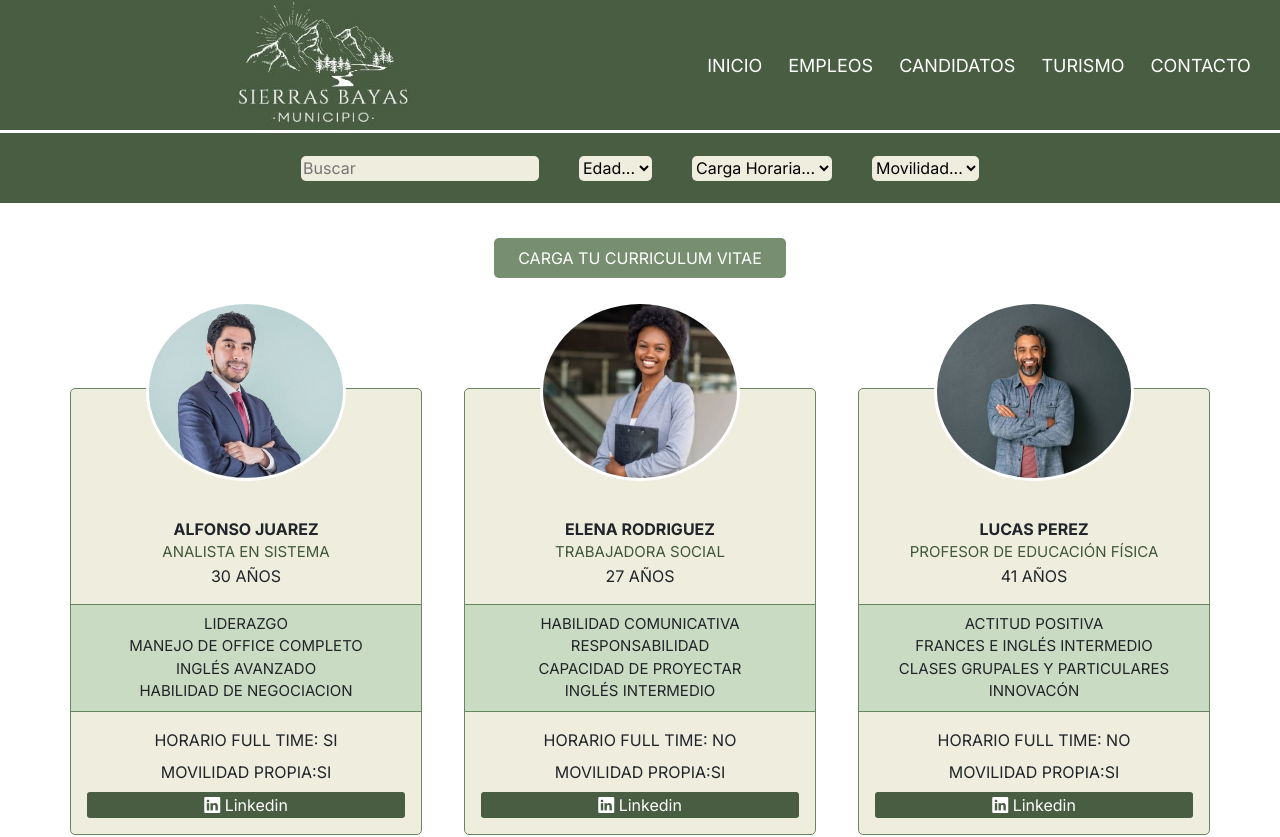
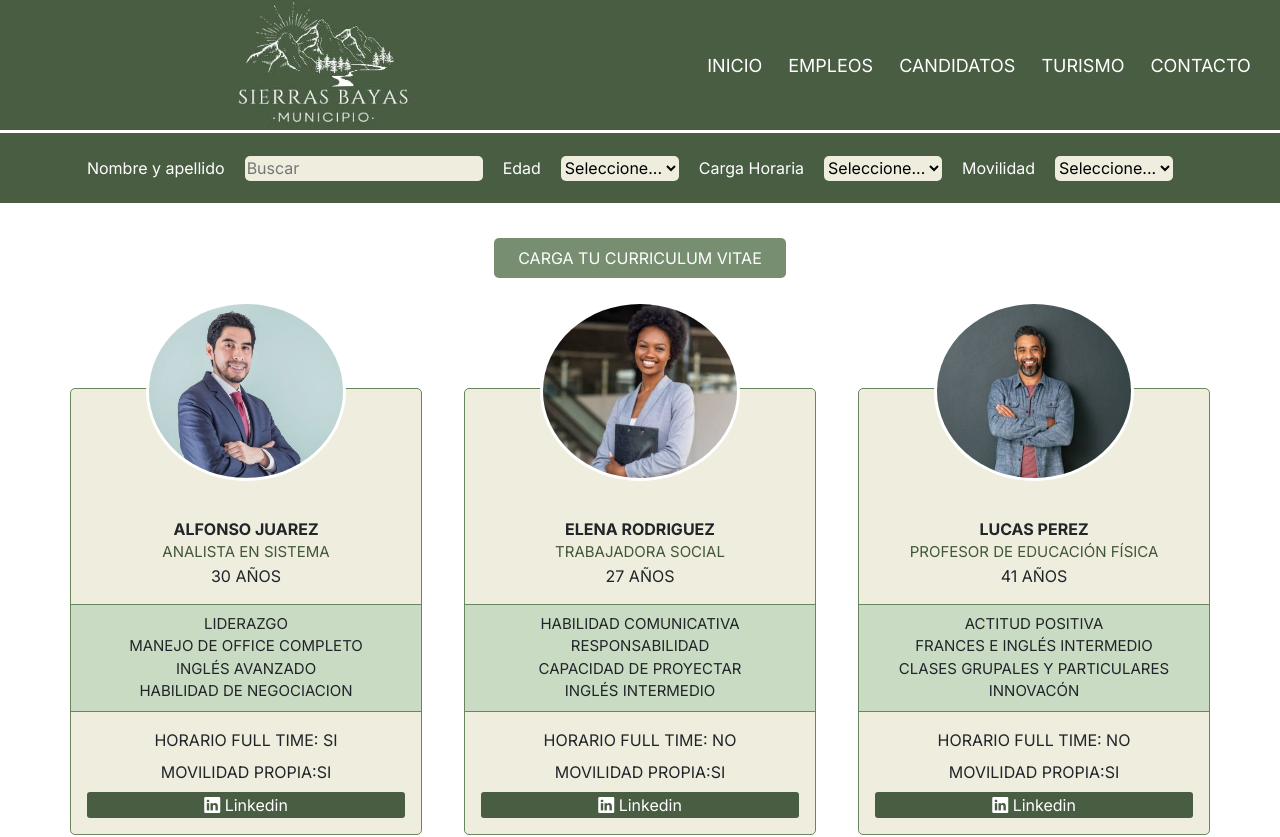
Before and after one commit to AyelenPorqueres/empleos, a Next.js app: page /cardcandidatos in a window 1280 px wide. Shown: the top 837 px of the page. Built offline with nearby package versions, Linux system fonts and the light colour scheme.

Commit message:
correccion labels filtro candidatos

```diff
--- a/src/app/componentes/filtroCandidatos/filtroCandidatos.css
+++ b/src/app/componentes/filtroCandidatos/filtroCandidatos.css
@@ -6,9 +6,8 @@
     text-align: center;
 }
 
-.buscador {
+.label-filtro {
     color: white;
-    outline: 0;
 }
 
 .selector {
@@ -37,40 +36,3 @@ select option {
     position: relative;
     padding: 10px
 }
-
-.aver {
-    width: 0;
-    height: 30px;
-    padding: 0px 20px;
-    font-size: 18px;
-    color: black;
-    outline: none;
-    border: 0px solid;
-    border-radius: 20px;
-    transition: all 0.6s ease;
-}
-
-.botonEnviarSubmit {
-    position: absolute;
-    width: 52px;
-    height: 50px;
-    line-height: 45px;
-    top: 0;
-    right: 0;
-    background-color: #6c965f;
-    text-align: center;
-    color: white;
-    font-size: 20px;
-    border-radius: 50%;
-    cursor: pointer;
-}
-
-
-.buscar:hover input:not(#submitNo) {
-    background-color: #EEEDDE;
-    width: 240px;
-}
-
-.buscar input:focus {
-    width: 240px;
-}
--- a/src/app/componentes/filtroCandidatos/filtroCandidatos.tsx
+++ b/src/app/componentes/filtroCandidatos/filtroCandidatos.tsx
@@ -11,29 +11,31 @@ interface FiltroCandidatos {
 
     }
 
-    const {register, getValues, reset} = useForm<FiltroCandidatos>();
-    const {buscar}: {buscar: Function} = props;
+    const { register, getValues, reset } = useForm<FiltroCandidatos>();
+    const { buscar }: { buscar: Function } = props;
 
     return (
         <>
             <link rel="stylesheet" href="https://use.fontawesome.com/releases/v5.6.3/css/all.css"></link>
 
             <form className="contenedor d-flex flex-row justify-content-center align-items-center" action="search" /*onChange={handleSubmit(onChange)}*/>
-                <label>
+                <label className='label-filtro'>Nombre y apellido</label>
                 <input placeholder='Buscar' className="fondoBuscadores selector" {...register("nombreCompleto", {
                     onChange: () => {
                         const values = getValues();
-                            buscar(values)}
-                    })} ></input>
-                </label>
+                        buscar(values)
+                    }
+                })} >
+                </input>
 
-                <label>
+                <label className='label-filtro'>Edad</label>
                 <select className="fondoBuscadores selector" {...register("edad", {
                     onChange: () => {
                         const values = getValues();
-                            buscar(values)}
+                        buscar(values)
+                    }
                 })}>
-                        <option value="seleccione">Edad...</option>
+                    <option value="seleccione">Seleccione...</option>
                     <option value="18-25">18-25</option>
                     <option value="26-33">26-33</option>
                     <option value="34-41">34-41</option>
@@ -41,49 +43,36 @@ interface FiltroCandidatos {
                     <option value="50-57">50-57</option>
                     <option value="58-65">58-65</option>
                 </select>
-                </label>
 
-                <label>
+                <label className='label-filtro'>Carga Horaria</label>
+
                 <select className="fondoBuscadores selector" {...register("infoExtraUno", {
                     onChange: () => {
                         const values = getValues();
-                            buscar(values)}
+                        buscar(values)
+                    }
                 })} >
-                        <option value="seleccioneCargaHoraria">Carga Horaria...</option>
+                    <option value="seleccioneCargaHoraria">Seleccione...</option>
                     <option value="partTime">Part-Time</option>
                     <option value="fullTime">Full-Time</option>
                 </select>
 
-                </label>
 
-                <label>
+                <label className='label-filtro'>Movilidad</label>
+
                 <select className="fondoBuscadores selector" {...register("infoExtraDos", {
                     onChange: () => {
                         const values = getValues();
-                        buscar(values)}
+                        buscar(values)
+                    }
                 })}>
-                        <option value="seleccioneMovilidad">Movilidad...</option>
+                    <option value="seleccioneMovilidad">Seleccione...</option>
                     <option value="movilidadSi">Si</option>
                     <option value="movilidadNo">No</option>
                 </select>
-
-                </label>
-
-
-
-
-
             </form>
 
 
         </>
     )
 }
-/*<div className="buscar">
-
-<input id='letraBuscador' className='aver' type="text" placeholder='buscar' {...register("value")} />
-<button id='submitNo' className='botonEnviarSubmit' type="submit" >
-    <i className='fa fa-search' ></i>
-</button>
-
-</div>*/
```
Lines whose indentation alone changed are shown as unchanged.
